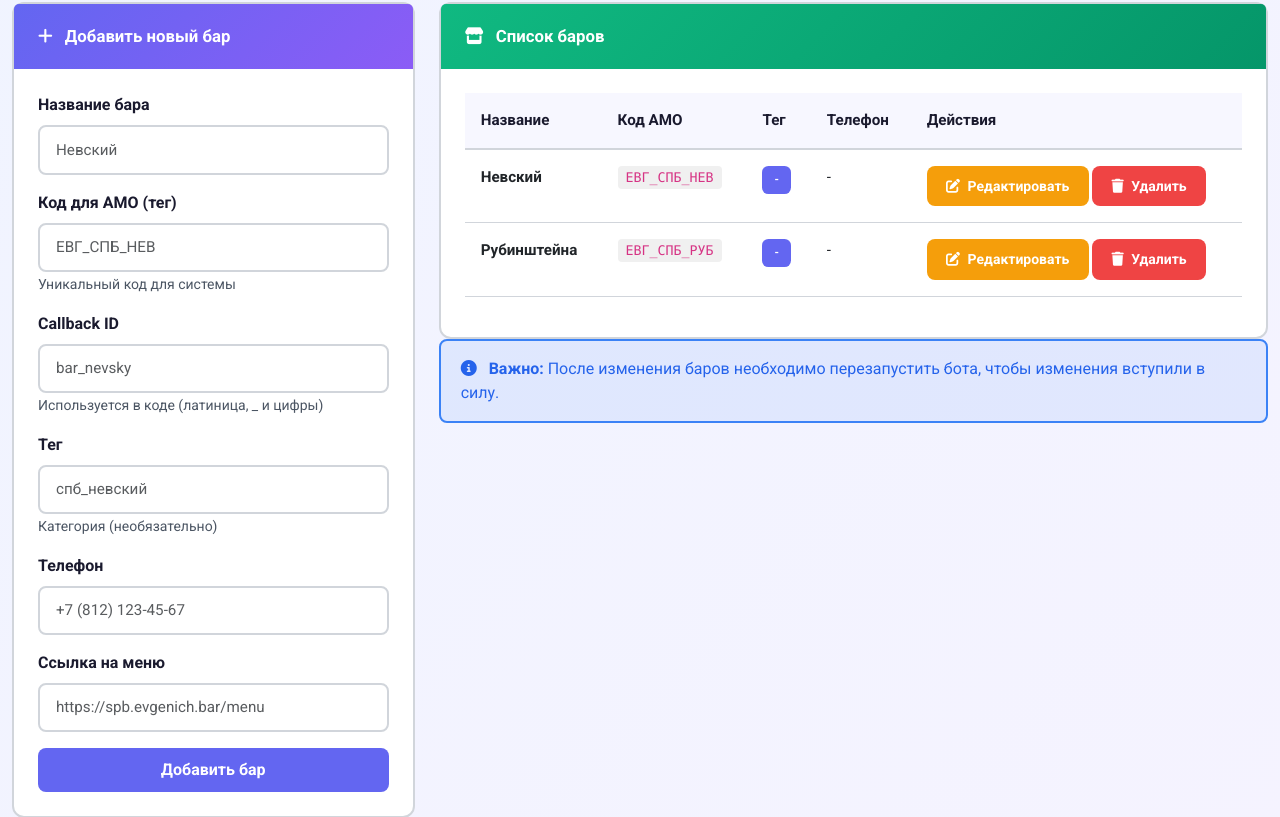
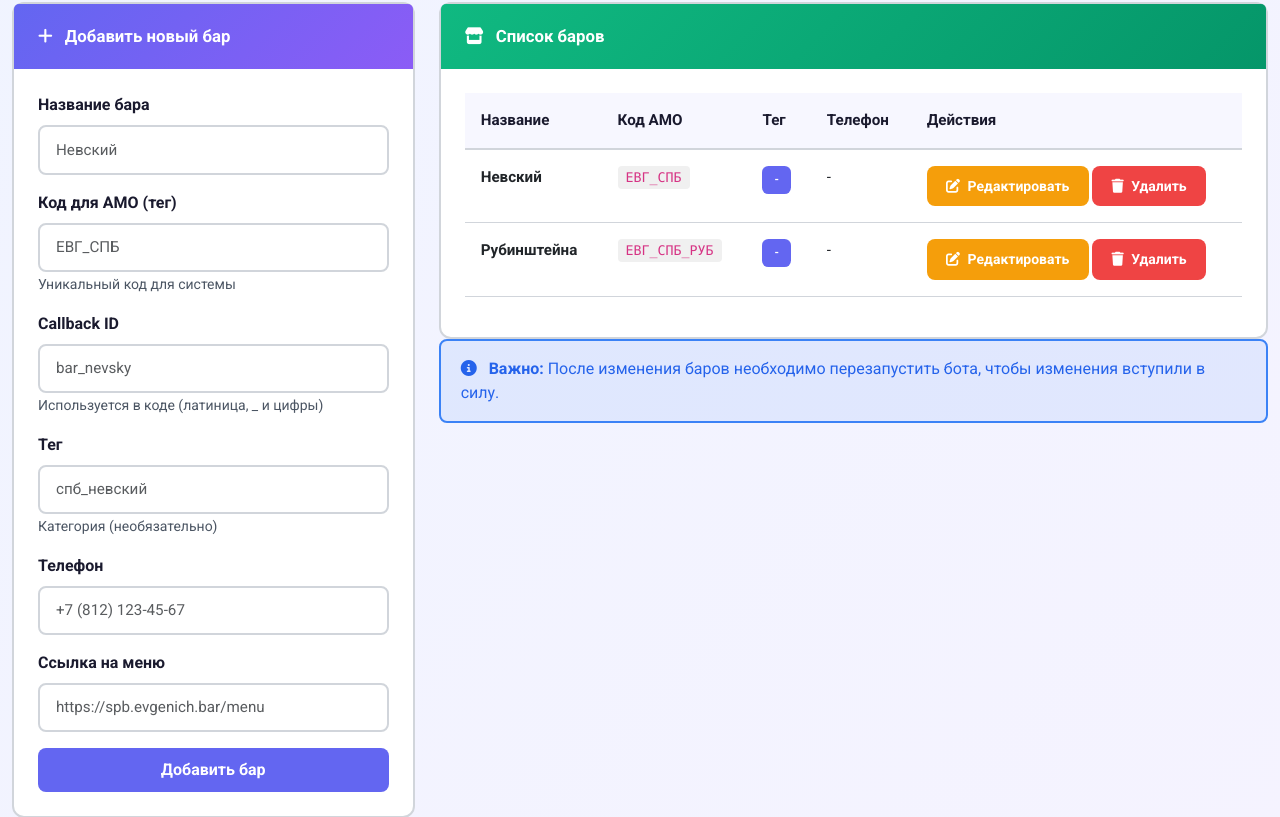
Before and after one commit to Nilsonfts/evgenich-gift, a Flask app: page /bars in a window 1280 px wide. Shown: the part 200-1017 px from the top of the page. Run offline with Flask 3, Linux system fonts and the light colour scheme; the visitor is signed in with stand-in values (Sample User, id 1); parts of the project's set-up code (start-up, migrations or seed data) failed here and were passed over.

Commit message:
🔧 Изменён тег бара Невский: ЕВГ_СПБ_НЕВ → ЕВГ_СПБ

```diff
--- a/core/admin_config.py
+++ b/core/admin_config.py
@@ -42,7 +42,7 @@ def get_texts():
 def get_bars():
     """Получить список баров"""
     return load_config('bars.json', [
-        {'name': 'Невский', 'code': 'ЕВГ_СПБ_НЕВ', 'emoji': '🍷', 'callback_id': 'bar_nevsky', 'tag': '', 'phone': '', 'menu_url': ''},
+        {'name': 'Невский', 'code': 'ЕВГ_СПБ', 'emoji': '🍷', 'callback_id': 'bar_nevsky', 'tag': '', 'phone': '', 'menu_url': ''},
         {'name': 'Рубинштейна', 'code': 'ЕВГ_СПБ_РУБ', 'emoji': '💎', 'callback_id': 'bar_rubinstein', 'tag': '', 'phone': '', 'menu_url': ''}
     ])
 
--- a/handlers/booking_flow.py
+++ b/handlers/booking_flow.py
@@ -152,7 +152,7 @@ def register_booking_handlers(bot):
         else:
             # Фоллбэк на старую систему, если бар не найден
             bar_mapping = {
-                'bar_nevsky': 'ЕВГ_СПБ_НЕВ',
+                'bar_nevsky': 'ЕВГ_СПБ',
                 'bar_rubinstein': 'ЕВГ_СПБ_РУБ'
             }
             current_data['bar'] = call.data
--- a/web/templates/bars.html
+++ b/web/templates/bars.html
@@ -39,7 +39,7 @@
 
                     <div class="mb-3">
                         <label class="form-label">Код для AMO (тег)</label>
-                        <input type="text" class="form-control" name="code" placeholder="ЕВГ_СПБ_НЕВ" required>
+                        <input type="text" class="form-control" name="code" placeholder="ЕВГ_СПБ" required>
                         <small class="text-muted">Уникальный код для системы</small>
                     </div>
 
--- a/web/web_admin.py
+++ b/web/web_admin.py
@@ -94,7 +94,7 @@ def init_default_configs():
     # Бары
     if not os.path.exists(BARS_FILE):
         default_bars = [
-            {'name': 'Невский', 'code': 'ЕВГ_СПБ_НЕВ', 'emoji': '🍷', 'callback_id': 'bar_nevsky'},
+            {'name': 'Невский', 'code': 'ЕВГ_СПБ', 'emoji': '🍷', 'callback_id': 'bar_nevsky'},
             {'name': 'Рубинштейна', 'code': 'ЕВГ_СПБ_РУБ', 'emoji': '💎', 'callback_id': 'bar_rubinstein'}
         ]
         save_config(BARS_FILE, default_bars)
```
